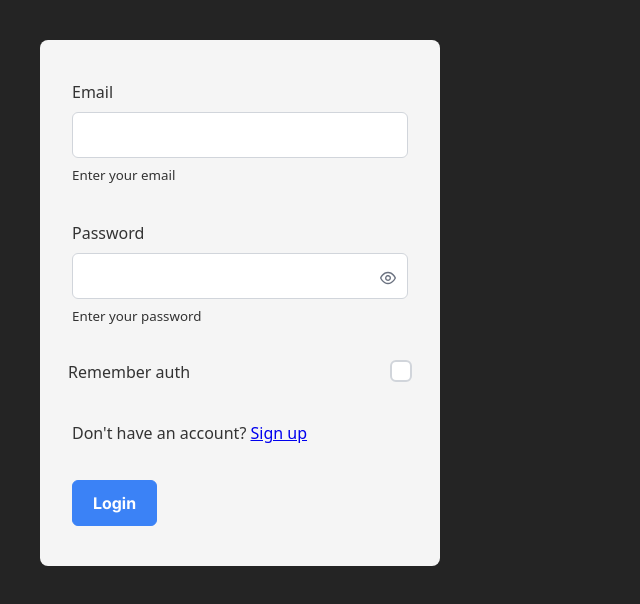
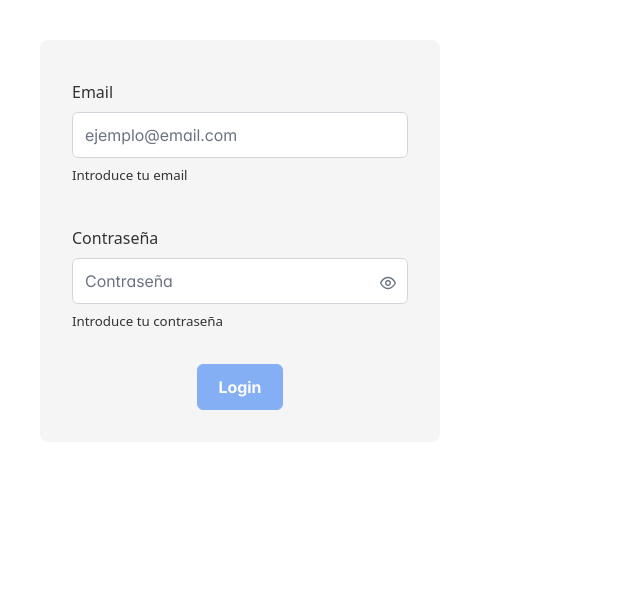
Before and after one commit to FuentesCubells/CRM, a React (Vite) app in the folder src/client/: page / in a window 1280 px wide. Shown: the top 604 px of the page, without its empty margins (0-640 px from the left). Built offline with nearby package versions, Linux system fonts and the light colour scheme.

Commit message:
refactor auth view

```diff
--- a/package.json
+++ b/package.json
@@ -5,7 +5,9 @@
   "main": "index.js",
   "scripts": {
     "start": "node index.js",
-    "dev": "nodemon index.js && cd src/client && npm run dev",
+    "dev": "nodemon index.js",
+    "client-dev": "cd src/client && npm run dev",
+    "full-dev": "concurrently \"npm run dev\" \"npm run client-dev\"",
     "test": "echo \"Error: no test specified\" && exit 1"
   },
   "keywords": [],
--- a/src/client/src/App.css
+++ b/src/client/src/App.css
@@ -4,3 +4,7 @@
   padding: 2rem;
   text-align: center;
 }
+
+h1, h2, h3 ,h4, h5, h6 , p{
+  margin: 0;
+}
--- /dev/null
+++ b/src/client/src/components/auth/login/login.component.tsx
@@ -0,0 +1,71 @@
+import { useForm } from 'react-hook-form';
+import { yupResolver } from '@hookform/resolvers/yup';
+import * as yup from 'yup';
+
+import { login } from '../../../services/auth.service';
+
+import UIInputText from '../../../ui/inputs/text-input.ui';
+import UIInputPassword from '../../../ui/inputs/password-input.ui';
+import { Button } from "primereact/button";
+
+const schema = yup.object({
+    email: yup.string().email('Correo inválido').required('Correo requerido').default(''),
+    password: yup.string().min(6, 'Mínimo 6 caracteres').required('Contraseña requerida').default(''),
+});
+
+type FormData = yup.InferType<typeof schema>;
+
+
+const LoginComponent: React.FC = () => {
+
+    const {
+        register,
+        handleSubmit,
+        formState: { errors, isValid }
+    } = useForm<FormData>(
+        {
+            resolver: yupResolver(schema),
+            mode: 'onChange',
+            reValidateMode: 'onChange',
+            defaultValues: {
+                email: '',
+                password: '',
+            },
+        }
+    );
+
+    const onSubmit = async (data: FormData) => {
+        try {
+            const result = await login(data);
+            console.log('Login successful:', result);
+        } catch (error) {
+            console.error('Login failed:', error);
+        }
+    };
+
+    return (
+        <form className="auth-form" onSubmit={handleSubmit(onSubmit)} noValidate>
+
+            <UIInputText
+                id="email"
+                label='Email'
+                placeholder='ejemplo@email.com'
+                registration={register('email')}
+                error={errors.email?.message}
+            />
+
+            <UIInputPassword
+                id="password"
+                label='Contraseña'
+                placeholder='Contraseña'
+                registration={register('password')}
+                error={errors.password?.message}
+            />
+
+            <Button type="submit" label="Login" disabled={!isValid} />
+        </form>
+    )
+};
+
+
+export default LoginComponent;
--- a/src/client/src/index.css
+++ b/src/client/src/index.css
@@ -5,7 +5,6 @@
 
   color-scheme: light dark;
   color: rgba(255, 255, 255, 0.87);
-  background-color: #242424;
 
   font-synthesis: none;
   text-rendering: optimizeLegibility;
--- /dev/null
+++ b/src/client/src/ui/inputs/input.ui.scss
@@ -0,0 +1,20 @@
+.ui-input-wrapper{
+    padding: 0.5rem 1rem;
+
+        width: 100%;
+
+        display: flex;
+        flex-direction: column;
+        align-items: start;
+        justify-content: center;
+        gap: 0.5rem;
+
+        border: none;
+
+        input, div{
+            width: 100%;
+        }
+        button {
+            width: 100%;
+        }
+}
--- /dev/null
+++ b/src/client/src/ui/inputs/password-input.ui.tsx
@@ -0,0 +1,37 @@
+import './input.ui.scss';
+import type { UIInputProps } from '../../models/input.model';
+
+import { Password } from "primereact/password";
+
+
+const UIInputPassword: React.FC<UIInputProps> = ({
+  id = 'password',
+  label = 'Contraseña',
+  placeholder = 'Contraseña',
+  registration,
+  error
+}) => {
+  return (
+    <fieldset className="ui-input-wrapper">
+      <label htmlFor={id}>{label}</label>
+      <Password
+        id={id}
+        placeholder={placeholder}
+        toggleMask
+        feedback={false}
+        aria-describedby={`${id}-help`}
+        className={error ? 'p-invalid' : ''}
+        value={registration.value}
+        onChange={registration.onChange}
+        onBlur={registration.onBlur}
+        name={registration.name}
+        inputRef={registration.ref}
+      />
+      <small id={`${id}-help`} className={error ? 'p-error' : ''}>
+        {error || `Introduce tu ${label?.toLowerCase()}`}
+      </small>
+    </fieldset>
+  );
+};
+
+export default UIInputPassword;
--- /dev/null
+++ b/src/client/src/ui/inputs/text-input.ui.tsx
@@ -0,0 +1,28 @@
+import { InputText } from 'primereact/inputtext';
+import type { UIInputProps } from '../../models/input.model';
+
+
+const UIInputText: React.FC<UIInputProps> = ({ id, label, placeholder, registration, error }) => {
+
+  return (
+    <fieldset className="ui-input-wrapper">
+      <label htmlFor={id}>{label}</label>
+      <InputText
+        id={id}
+        aria-describedby={`${id}-help`}
+        className={error ? 'p-invalid' : ''}
+        placeholder={placeholder}
+        value={registration.value}
+        onChange={registration.onChange}
+        onBlur={registration.onBlur}
+        name={registration.name}
+        ref={registration.ref}
+      />
+      <small id={`${id}-help`} className={error ? 'p-error' : ''}>
+        {error || `Introduce tu ${label?.toLowerCase()}`}
+      </small>
+    </fieldset>
+  );
+};
+
+export default UIInputText;
--- a/src/client/src/views/auth.view.scss
+++ b/src/client/src/views/auth.view.scss
@@ -7,12 +7,19 @@
     flex-direction: column;
     align-items: center;
     justify-content: center;
-    gap: 1.2rem;
+    gap: 1.5rem;
 
     color: $CRM_text_black;
 
     background-color: $CRM_white;
     border-radius: $border_radius;
+
+    &__header {
+        display: flex;
+        flex-direction: column;
+        align-items: center;
+        justify-content: center;
+    }
 
     &__fieldset {
         padding: 0.5rem 1rem;
@@ -30,6 +37,9 @@
         input, div{
             width: 100%;
         }
+        button {
+            width: 100%;
+        }
     }
 
     &__fieldset-check {
--- a/src/client/src/views/auth.view.tsx
+++ b/src/client/src/views/auth.view.tsx
@@ -4,15 +4,11 @@ import * as yup from 'yup';
 import { login } from '../services/auth.service';
 
 import './auth.view.scss';
-import { Button } from 'primereact/button';
-import { InputText } from 'primereact/inputtext';
-import { Password } from 'primereact/password';
-import { Checkbox } from 'primereact/checkbox';
+import LoginComponent from '../components/auth/login/login.component';
 
 const schema = yup.object({
     email: yup.string().email('Correo inválido').required('Correo requerido').default(''),
     password: yup.string().min(6, 'Mínimo 6 caracteres').required('Contraseña requerida').default(''),
-    remember: yup.boolean().default(false),
 });
 
 type FormData = yup.InferType<typeof schema>;
@@ -31,7 +27,6 @@ const CRMAuthView: React.FC = () => {
             defaultValues: {
                 email: '',
                 password: '',
-                remember: false,
             },
         }
     );
@@ -46,55 +41,51 @@ const CRMAuthView: React.FC = () => {
     };
 
     return (
-        <form className="auth-form" onSubmit={handleSubmit(onSubmit)} noValidate>
+        <LoginComponent></LoginComponent>
+        // <form className="auth-form" onSubmit={handleSubmit(onSubmit)} noValidate>
+        //     <section className="auth-form__header">
+        //         <h1>Sign In</h1>
+        //         <p>Welcome back! Please login to your account.</p>
+        //     </section>
 
-            <fieldset className="auth-form__fieldset">
-                <label htmlFor="email">Email</label>
-                <InputText
-                    id="email"
-                    {...register('email')}
-                    aria-describedby="email-help"
-                    className={errors.email ? 'p-invalid' : ''}
-                />
-                <small id="email-help">
-                    {errors.email?.message || 'Enter your email'}
-                </small>
-            </fieldset>
+        //     <fieldset className="auth-form__fieldset">
+        //         <label htmlFor="email">Email</label>
+        //         <InputText
+        //             id="email"
+        //             {...register('email')}
+        //             aria-describedby="email-help"
+        //             className={errors.email ? 'p-invalid' : ''}
+        //         />
+        //         <small id="email-help">
+        //             {errors.email?.message || 'Enter your email'}
+        //         </small>
+        //     </fieldset>
 
-            <fieldset className="auth-form__fieldset">
-                <label htmlFor="password">Password</label>
-                <Password
-                    id="password"
-                    feedback={false}
-                    toggleMask
-                    value={watch('password')}
-                    onChange={(e) => setValue('password', e.target.value, { shouldValidate: true })}
-                    className={errors.password ? 'p-invalid' : ''}
-                    aria-describedby="password-help"
-                />
-                <small id="password-help">
-                    {errors.password?.message || 'Enter your password'}
-                </small>
-            </fieldset>
+            // <fieldset className="auth-form__fieldset">
+            //     <label htmlFor="password">Password</label>
+            //     <Password
+            //         id="password"
+            //         feedback={false}
+            //         toggleMask
+            //         value={watch('password')}
+            //         onChange={(e) => setValue('password', e.target.value, { shouldValidate: true })}
+            //         className={errors.password ? 'p-invalid' : ''}
+            //         aria-describedby="password-help"
+            //     />
+            //     <small id="password-help">
+            //         {errors.password?.message || 'Enter your password'}
+            //     </small>
+            // </fieldset>
 
-            <fieldset className="auth-form__fieldset-check">
-                <label htmlFor="auth-type">Remember auth</label>
-                <Checkbox
-                    inputId="auth-type"
-                    checked={watch('remember') as boolean}
-                    onChange={(e) => setValue('remember', e.checked!)}
-                />
-            </fieldset>
+        //     <fieldset className="auth-form__fieldset">
+        //         <span>Don't have an account? <a href="/register">Sign up</a></span>
+        //     </fieldset>
 
-            <fieldset className="auth-form__fieldset">
-                <span>Don't have an account? <a href="/register">Sign up</a></span>
-            </fieldset>
+        //     <fieldset className="auth-form__fieldset">
+        //         <Button type="submit" label="Login" />
+        //     </fieldset>
 
-            <fieldset className="auth-form__fieldset">
-                <Button type="submit" label="Login" />
-            </fieldset>
-
-        </form>
+        // </form>
     );
 };
 
```
Also changed, not shown: src/client/src/models/input.model.tsx (added, +15 -0 lines), 1 other file (tests, documents, lock files or other folders).
